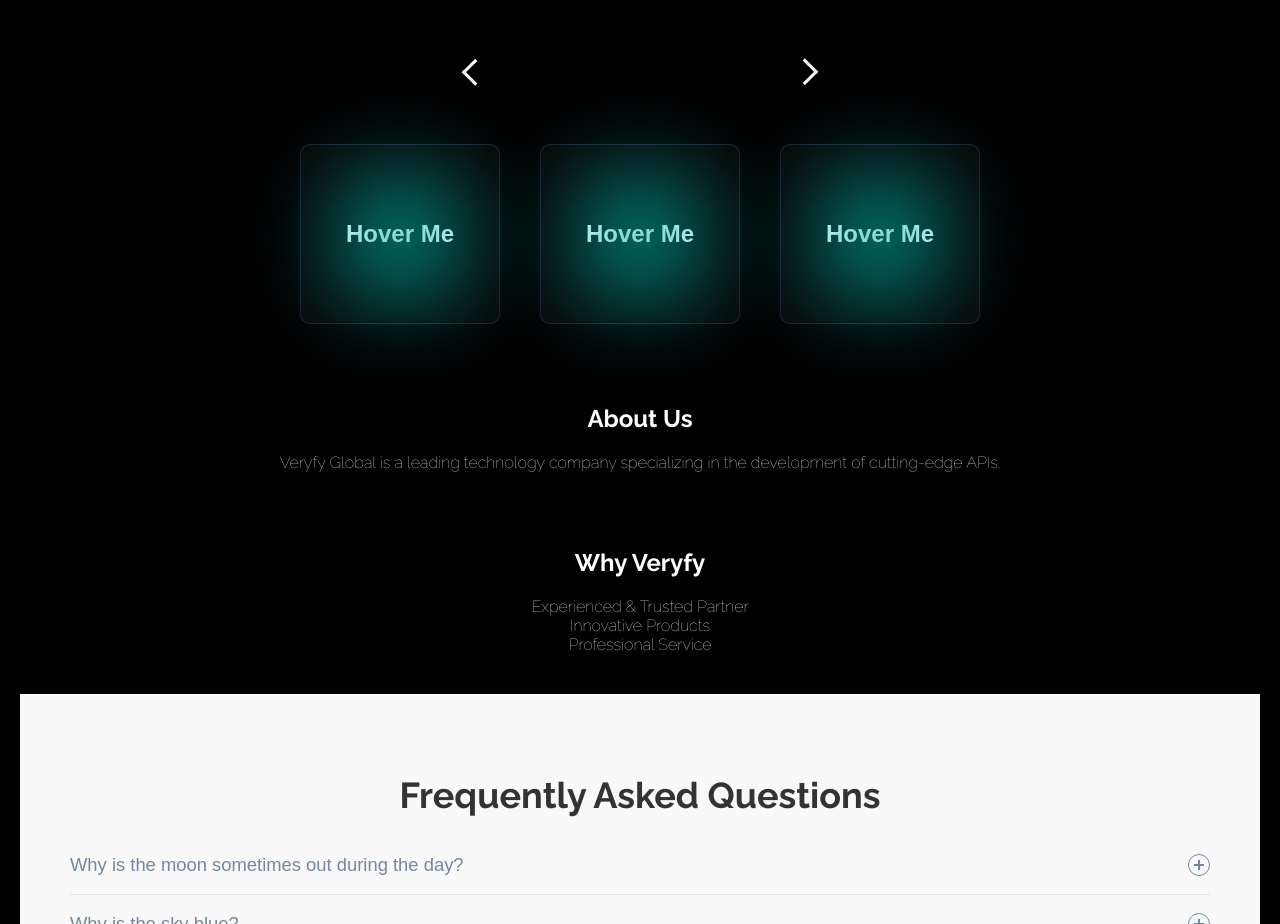
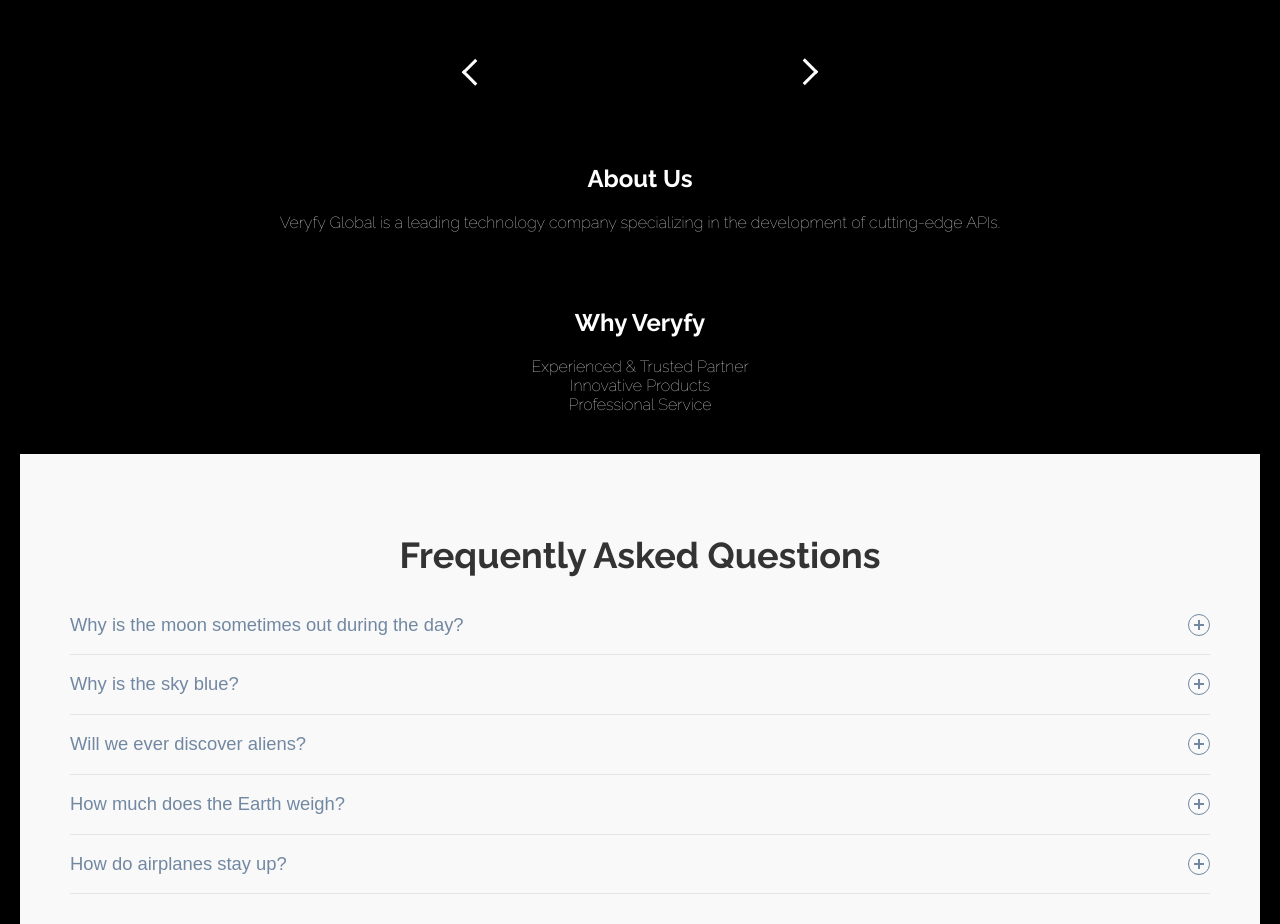
Before and after one commit to marckie419/Veryfy_Version2, a plain HTML site: page index.html in a window 1280 px wide. Shown: the part 2060-2984 px from the top of the page. Drawn offline with nearby package versions, Linux system fonts and the light colour scheme; some packages are replaced by stand-ins of ours; no server answers; a script that the page names is missing.

Commit message:
Add files via upload

```diff
--- a/index.html
+++ b/index.html
@@ -77,22 +77,6 @@
               <div class="gallery-controls">
               </div>
             </div>
-          </section>
-
-
-          <section>
-            <div class="cards">
-                <div class="card red">
-                  <p class="tip">Hover Me</p>
-                </div>
-                <div class="card blue">
-                  <p class="tip">Hover Me</p>
-                </div>
-                <div class="card green">
-                  <p class="tip">Hover Me</p>
-                </div>
-              </div>
-
           </section>
 
         <section id="about-us" class="about-us">
--- a/styles.css
+++ b/styles.css
@@ -895,67 +895,3 @@ body {
   .gallery-nav li.gallery-item-selected{
     background: #555;
   }
-
-
-  .card::before {
-    border-radius: 50%;
-    width: 7rem;
-    height: 7rem;
-    top: 20%;
-  }
-
-  .card::before,
-  .card::after {
-    content: "";
-    background-color: #00b5ad;
-    position: absolute;
-    filter: blur(50px);
-  }
-
-  .cards {
-    display: flex;
-    gap: 40px;
-    justify-content: center;
-  }
-
-  .cards .red,
-  .cards .blue,
-  .cards .green {
-    width: 200px;
-    height: 180px;
-    font-family: "CustomFont", Arial, Helvetica, sans-serif;
-    font-size: 24px;
-    font-weight: 600;
-    backdrop-filter: blur(30px);
-    background-color: rgba(65, 65, 65, 0.11);
-    border: 1px solid rgba(144, 161, 255, 0.171);
-  }
-
-  .cards .card {
-    display: flex;
-    align-items: center;
-    justify-content: center;
-    flex-direction: column;
-    border-radius: 10px;
-    color: #FFF;
-    cursor: pointer;
-    transition: 400ms;
-  }
-
-  .cards .card p.tip {
-    font-size: 1em;
-    font-weight: 700;
-  }
-
-  .cards .card p.second-text {
-    font-size: 0.7em;
-  }
-
-  .cards .card:hover {
-    transform: scale(1.1, 1.1);
-  }
-
-  .cards:hover > .card:not(:hover) {
-    filter: blur(5px);
-    transform: scale(0.9, 0.9);
-  }
```
Also changed, not shown: main.js (line endings or trailing spaces).
